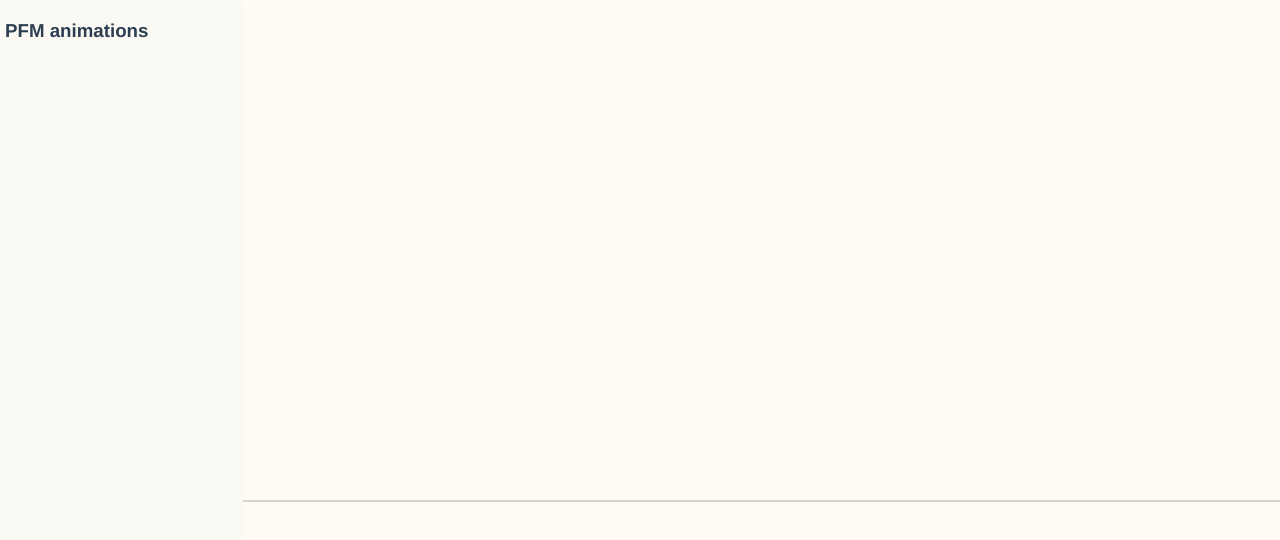
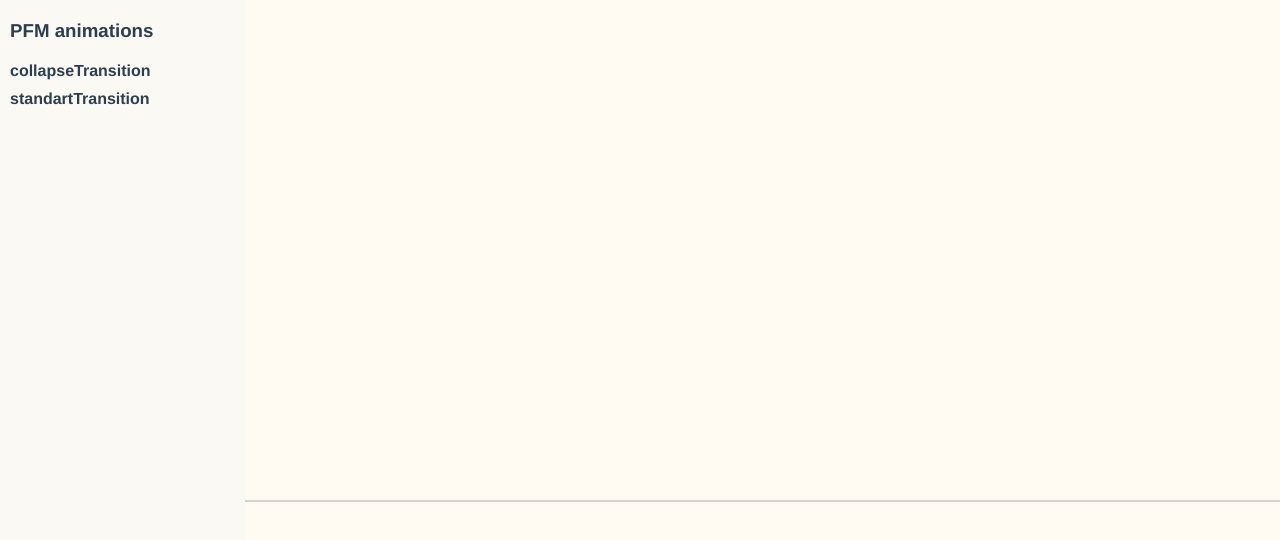
Before and after one commit to NickZemlin/animations, a Vue app: page / in a window 1280 px wide. Shown: the top 540 px of the page. Built offline with nearby package versions, Linux system fonts and the light colour scheme.

Commit message:
hover animations on left side

```diff
--- /dev/null
+++ b/src/animationsList/animationsList.ts
@@ -0,0 +1,8 @@
+export const animations = {
+	collapseTransition: {
+		name: 'collapseTransition',
+	},
+	standartTransition: {
+		name: 'standartTransition',
+	},
+};
--- a/src/components/layout/LeftSideLayout.vue
+++ b/src/components/layout/LeftSideLayout.vue
@@ -1,5 +1,6 @@
 <script setup lang="ts">
 	import { onMounted, ref } from 'vue';
+	import { animations } from '../../animationsList/animationsList';
 
 	const emit = defineEmits(['leftResize', 'hover']);
 
@@ -66,6 +67,14 @@
 			@mouseleave="hover(false)"
 		/>
 		<h3 class="leftSide-pfmHeader">PFM animations</h3>
+		<div class="leftSide-animationsList">
+			<div
+				class="leftSide-animationsList-animation"
+				v-for="animation in animations"
+			>
+				<h4>{{ animation.name }}</h4>
+			</div>
+		</div>
 	</div>
 </template>
 
@@ -79,6 +88,7 @@
 			background-color: rgb(250, 249, 244);
 			position: relative;
 			overflow: hidden;
+			padding-left: 10px;
 			* {
 				white-space: nowrap;
 			}
@@ -95,9 +105,23 @@
 		}
 		&-pfmHeader {
 			margin-top: 20px;
-			margin-left: 5px;
-			// width: 100%;
-			// text-align: center;
+		}
+		&-animationsList {
+			display: flex;
+			flex-direction: column;
+			flex-wrap: nowrap;
+			margin-top: 20px;
+			&-animation {
+				margin-bottom: 10px;
+				cursor: pointer;
+				position: relative;
+				border-left: 0px solid #333;
+				transition: border 0.1s ease-out;
+				will-change: border;
+				&:hover {
+					border-left: 10px solid #333;
+				}
+			}
 		}
 	}
 </style>
```
